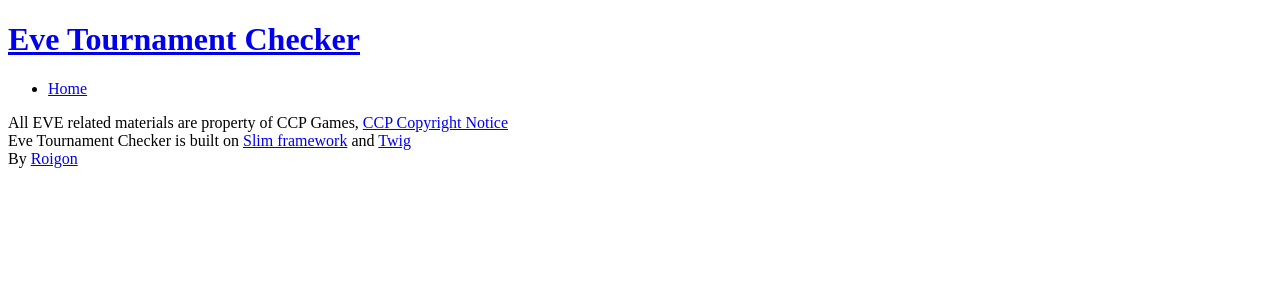
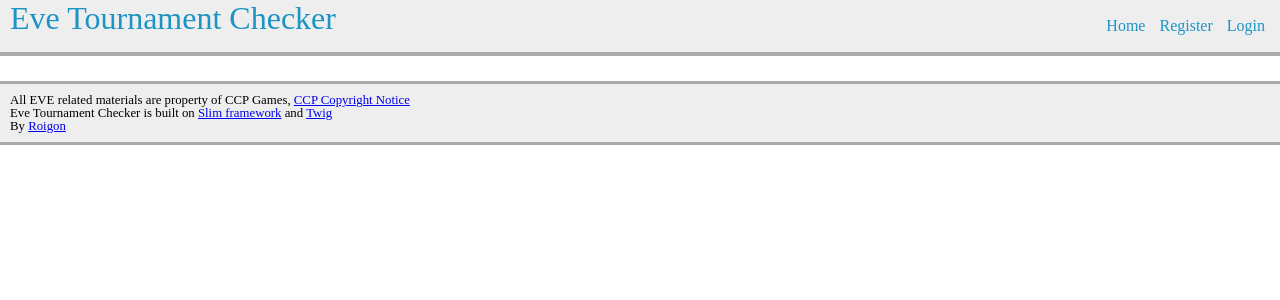
Before and after one commit to esnoeijs/eveATcheck, a PHP site: template app/view/base.twig in a window 1280 px wide. Shown: the top 300 px of the page. Run offline with PHP 8.4, Linux system fonts and the light colour scheme; the template is opened without the code that fills it, so the values that code supplies are empty; some libraries are stand-ins or nearby versions.

Commit message:
+ Added some default styles to the base template.

```diff
--- a/app/view/base.twig
+++ b/app/view/base.twig
@@ -3,6 +3,8 @@
 <head>
     <meta charset="UTF-8" />
     <title>{% block title %}Eve Tournament Checker{% endblock %}</title>
+    <link rel="stylesheet" href="/css/reset.css" />
+    <link rel="stylesheet" href="/css/style.css" />
     <link rel="stylesheet" href="/css/ui-lightness/jquery-ui-1.10.4.custom.min.css" />
     <script src="/js/jquery.js"></script>
     <script src="/js/jquery-ui.custom.js"></script>
@@ -11,23 +13,25 @@
 </head>
 <body>
 <div>
-    <div>
+    <div id="header">
         <a href="/">
             <h1>Eve Tournament Checker</h1>
         </a>
-    </div>
 
-    {% block content_header %}
+        {% block content_header %}
         <ul id="menu">
             {% block content_header_more %}
                 <li><a href="/">Home</a></li>
+                <li><a href="/index.php/user/register">Register</a></li>
+                <li><a href="/index.php/user/login">Login</a></li>
             {% endblock %}
         </ul>
 
         <div style="clear: both"></div>
-    {% endblock %}
+        {% endblock %}
+    </div>
 
-    <div class="symfony-content">
+    <div id="content">
         {% block content %}
         {% endblock %}
     </div>
@@ -41,10 +45,6 @@
             By <a href="http://evewho.com/pilot/roigon" target="_blank">Roigon</a>
         </div>
     </div>
-    {% if code is defined %}
-        <h2>Code behind this page</h2>
-        <div class="symfony-content">{{ code|raw }}</div>
-    {% endif %}
 </div>
 </body>
 </html>
--- /dev/null
+++ b/public/css/reset.css
@@ -0,0 +1,48 @@
+/* http://meyerweb.com/eric/tools/css/reset/
+   v2.0 | 20110126
+   License: none (public domain)
+*/
+
+html, body, div, span, applet, object, iframe,
+h1, h2, h3, h4, h5, h6, p, blockquote, pre,
+a, abbr, acronym, address, big, cite, code,
+del, dfn, em, img, ins, kbd, q, s, samp,
+small, strike, strong, sub, sup, tt, var,
+b, u, i, center,
+dl, dt, dd, ol, ul, li,
+fieldset, form, label, legend,
+table, caption, tbody, tfoot, thead, tr, th, td,
+article, aside, canvas, details, embed,
+figure, figcaption, footer, header, hgroup,
+menu, nav, output, ruby, section, summary,
+time, mark, audio, video {
+    margin: 0;
+    padding: 0;
+    border: 0;
+    font-size: 100%;
+    font: inherit;
+    vertical-align: baseline;
+}
+/* HTML5 display-role reset for older browsers */
+article, aside, details, figcaption, figure,
+footer, header, hgroup, menu, nav, section {
+    display: block;
+}
+body {
+    line-height: 1;
+}
+ol, ul {
+    list-style: none;
+}
+blockquote, q {
+    quotes: none;
+}
+blockquote:before, blockquote:after,
+q:before, q:after {
+    content: '';
+    content: none;
+}
+table {
+    border-collapse: collapse;
+    border-spacing: 0;
+}
--- /dev/null
+++ b/public/css/style.css
@@ -0,0 +1,61 @@
+#header
+{
+    display: block;
+    background-color: #eee;
+    height: 3em;
+    border-bottom: solid 0.3em #aaaaaa;
+    margin-bottom: 25px;
+    padding: 2px 10px;
+}
+
+#header a
+{
+    text-decoration: none;
+}
+
+#header h1
+{
+    display: inline-block;
+    float: left;
+    font-size: 2em;
+    font-style: normal;
+    color: #1c94c4;
+    overflow: visible;
+}
+
+#menu
+{
+    float: right;
+    display: inline-block;
+    margin-top: 1em;
+}
+
+#menu li
+{
+    display: inline-block;
+}
+
+#menu li a
+{
+    padding: 0 5px;
+    height: 2em;
+    display: inline-block;
+    color: #1c94c4;
+}
+
+#footer
+{
+    display: block;
+    background-color: #eee;
+    height: 3em;
+    border-top: solid 0.3em #aaaaaa;
+    border-bottom: solid 0.3em #aaaaaa;
+    margin-top: 25px;
+    padding: 10px 10px;
+    font-size: 0.8em;
+}
+
+#content
+{
+    margin: 0 50px;
+}
```
